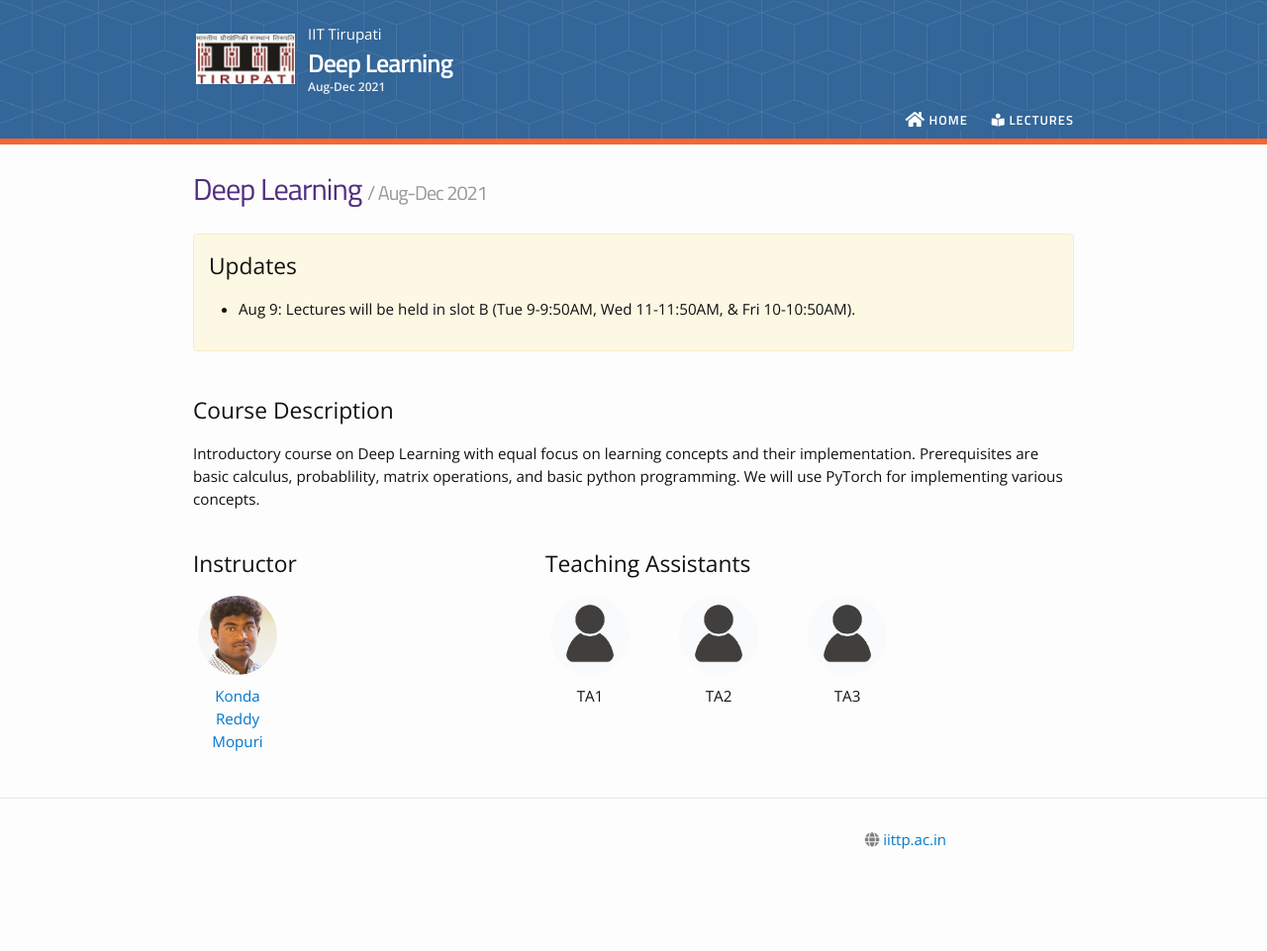
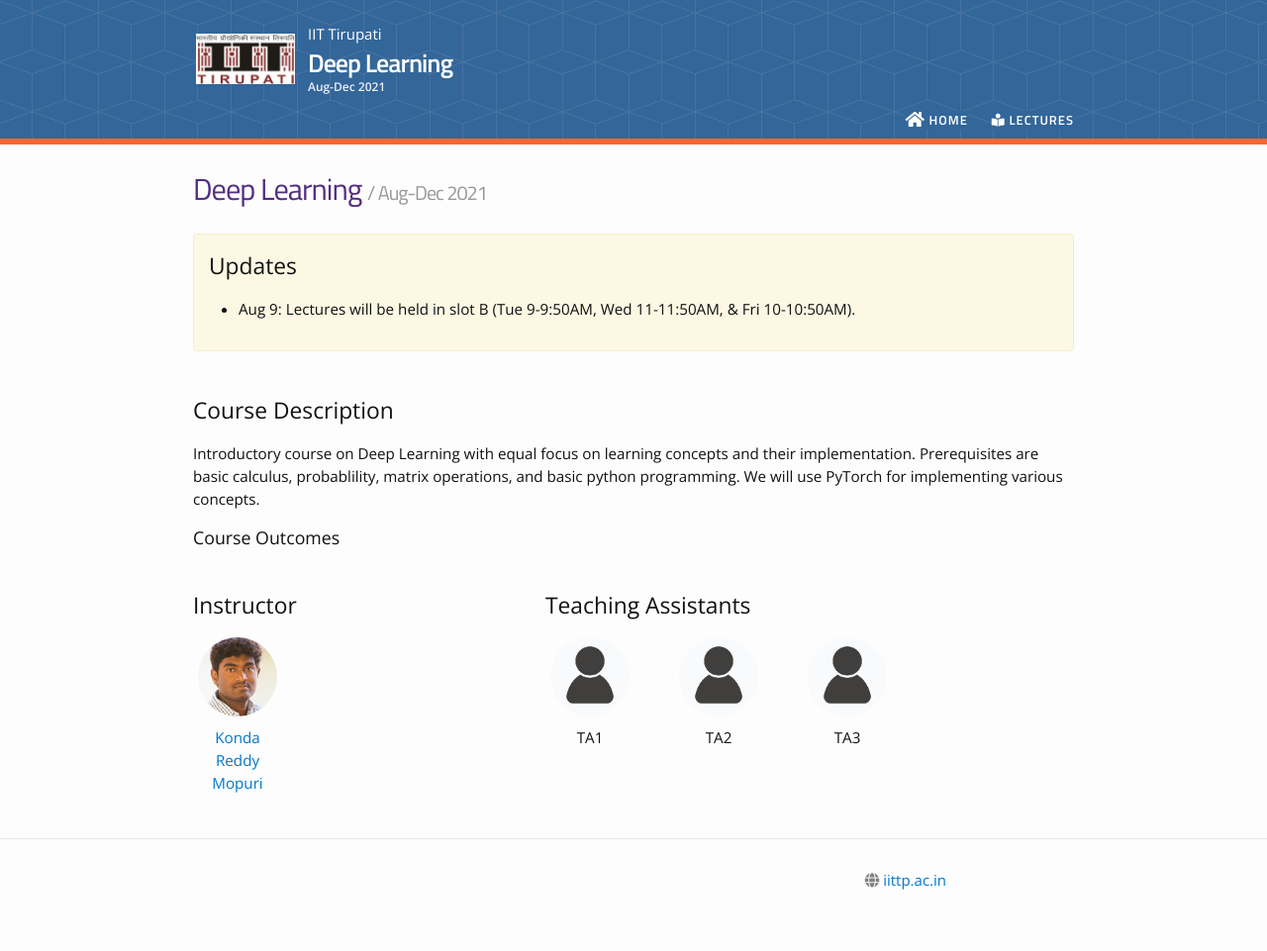
Before and after one commit to kazemnejad/jekyll-course-website-template, a Jekyll site: the page built from index.md, in a window 1280 px wide. Shown: the whole page at 99% size. Built offline with Jekyll 4.4.1, drawn with Linux system fonts in a browser that asks for light colours; nearby versions of some CDN libraries; before the commit the page ends 919 px from its top, so only the background shows below that.

Commit message:
Update home.html

```diff
--- a/_layouts/home.html
+++ b/_layouts/home.html
@@ -11,6 +11,9 @@ layout: default
 
     <h2>Course Description</h2>
     <p>{{ site.course_description }}</p>
+
+    <h3>Course Outcomes</h3>
+    <p>{{ site.course_outcomes }}</p>
 
     <!-- {{ content }}
 
```
